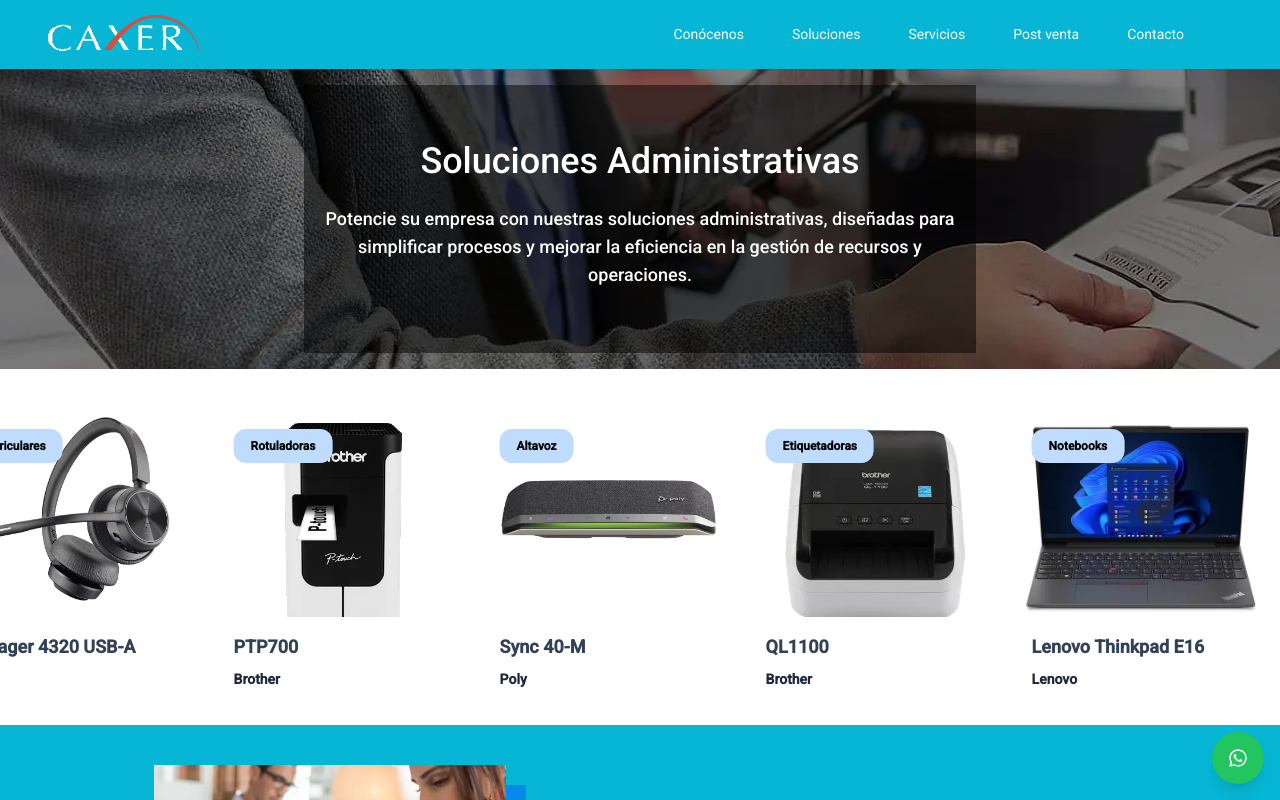
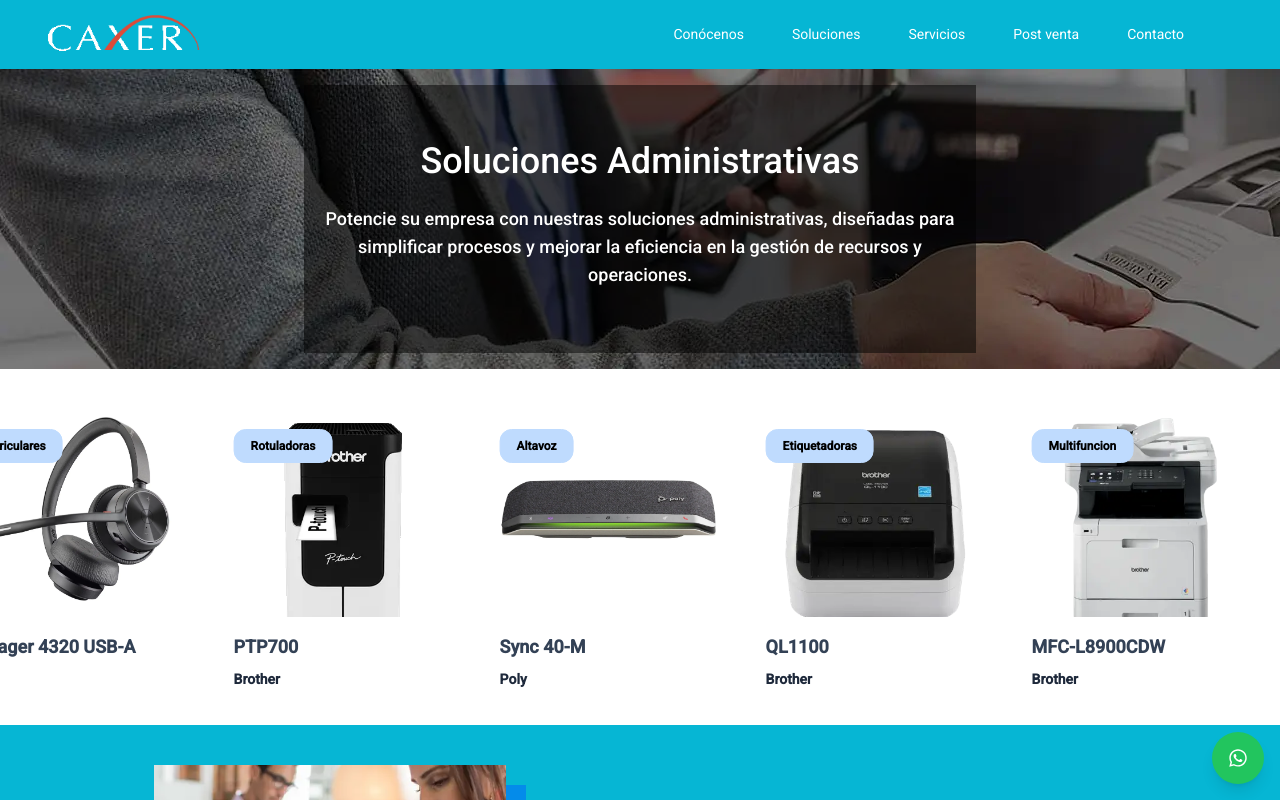
Before and after one commit to RamirezAgus/caxer-page, a React (Vite) app: page / in a window 1280 px wide. Shown: the top 800 px of the page. Built offline with nearby package versions, Linux system fonts and the light colour scheme.

Commit message:
logo changes

```diff
--- a/src/components/partners.jsx
+++ b/src/components/partners.jsx
@@ -4,7 +4,8 @@
 import logo4 from "../assets/logos/caxer-partner-print-audit.png";
 import logo5 from "../assets/logos/caxer-partner-papercut.png";
 import logo6 from "../assets/logos/umango-logo.png";
-import logo7 from "../assets/logos/lenovo-2.svg";
+//import logo7 from "../assets/logos/lenovo-2.svg";
+import logo7 from "../assets/logos/hyper-logo.png"
 import logo8 from "../assets/logos/logitech-2-1.svg";
 import logo9 from "../assets/logos/poly-logo2.svg";
 
--- a/src/data/data.js
+++ b/src/data/data.js
@@ -39,14 +39,7 @@
 		category: 'Etiquetadoras',
 		brand: 'Brother',
     },
-	{
-        id: 6,
-		title: 'Lenovo Thinkpad E16',
-		description:
-			'Laptop para empresas de alto rendimiento',
-		category: 'Notebooks',
-		brand: 'Lenovo',
-    },
+
 	{
         id: 7,
 		title: 'MFC-L8900CDW',
@@ -56,3 +49,15 @@
 		brand: 'Brother',
     },
 ]
+
+
+
+
+{/* {
+        id: 6,
+		title: 'Lenovo Thinkpad E16',
+		description:
+			'Laptop para empresas de alto rendimiento',
+		category: 'Notebooks',
+		brand: 'Lenovo',
+    }*/}
```
Also changed, not shown: src/assets/logos/hyper-logo.png (added).
